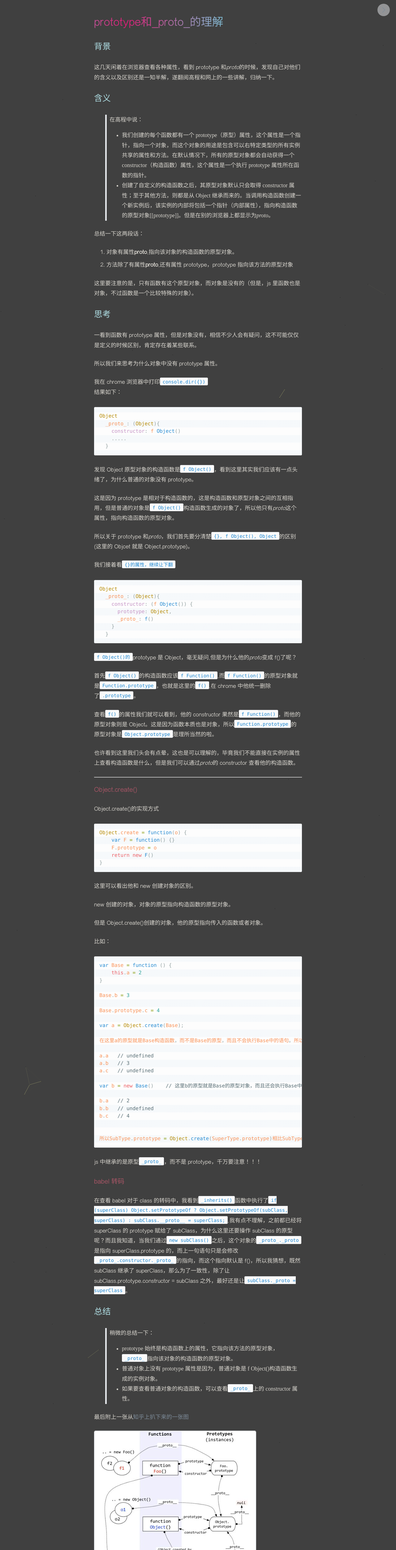
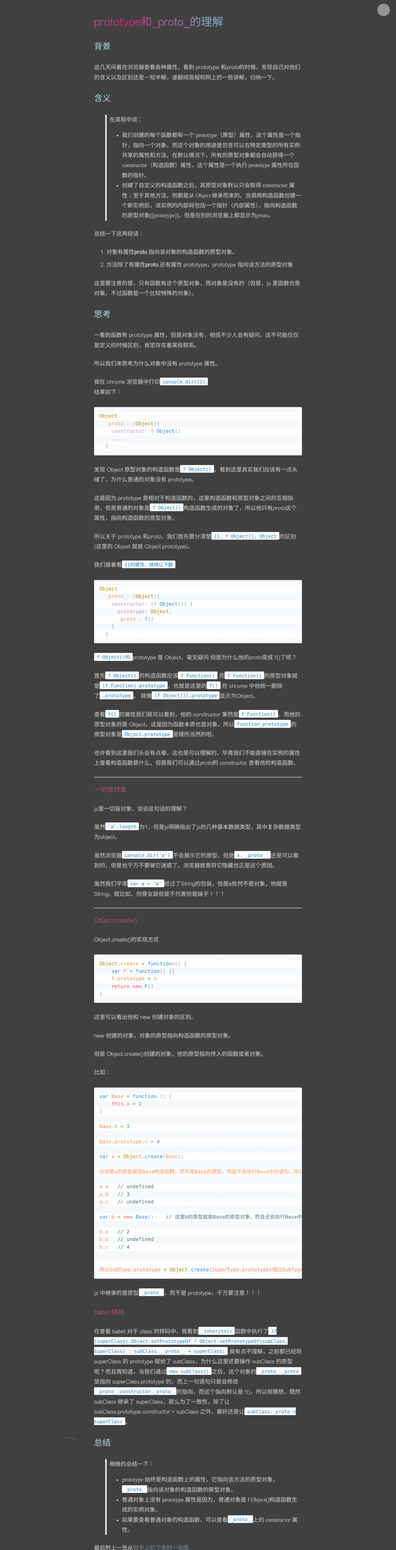
Before and after one commit to Yhspehy/Yhspehy.github.io, a Jekyll site: the page built from _posts/tech/2018-4-19-prototype and _proto_.md, in a window 1280 px wide. Shown: the whole page at 31% size. Built offline with Jekyll 4.4.1, drawn with Linux system fonts in a browser that asks for light colours; comment, search, counter and statistics services are not loaded.

Commit message:
study: prototype and __proto

```diff
--- a/_posts/tech/2018-4-19-prototype and _proto_.md
+++ b/_posts/tech/2018-4-19-prototype and _proto_.md
@@ -60,11 +60,26 @@ Object
 
 `f Object()的`prototype 是 Object，毫无疑问,但是为什么他的*proto*变成 f()了呢？
 
-首先`f Object()`的构造函数应该`f Function()`,而`f Function()`的原型对象就是`Function.prototype`，也就是这里的`f()`,在 chrome 中他统一删除了`.prototype`。
+首先`f Object()`的构造函数应该`f Function()`,而`f Function()`的原型对象就是`(f Function).prototype`，也就是这里的`f()`,在 chrome 中他统一删除了`.prototype`。
+就像`(f Object()).prototype`显示为Object。
 
 查看`f()`的属性我们就可以看到，他的 constructor 果然是`f Function()`，而他的原型对象则是 Object。这是因为函数本质也是对象，所以`Function.prototype`的原型对象是`Object.prototype`是理所当然的啦。
 
 也许看到这里我们头会有点晕，这也是可以理解的，毕竟我们不能直接在实例的属性上查看构造函数是什么，但是我们可以通过*proto*的 constructor 查看他的构造函数。
+
+---
+
+
+### 一切皆对象
+
+js里一切皆对象，谈谈这句话的理解？
+
+虽然`'a'.length`为1，但是js明确指出了js的几种基本数据类型，其中复杂数据类型为object。
+
+虽然浏览器`console.dir('a')`不会展示它的原型，但是`a.__proto__`还是可以看到的，但是也千万不要被它迷惑了。浏览器故意将它隐藏也正是这个原因。
+
+虽然我们平常`var a = 'a'`经过了String的包装，但是a依然不是对象，他就是String。就比如，你穿女装但是不代表你是妹子！！！
+
 
 ---
 
```
